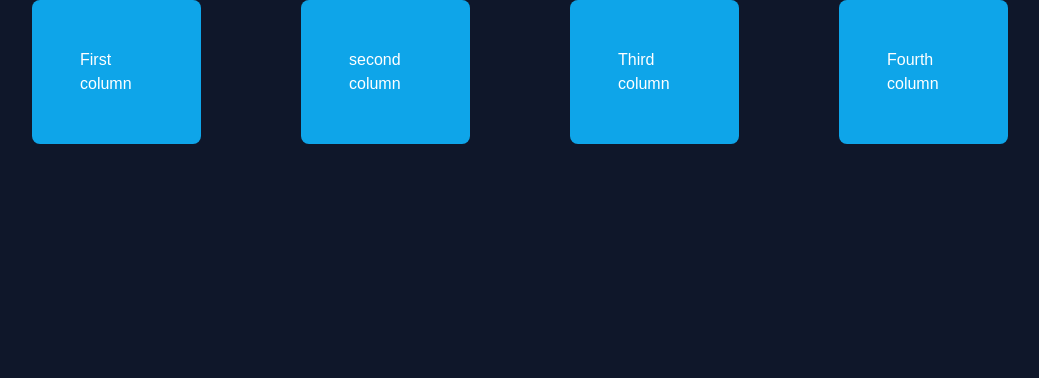
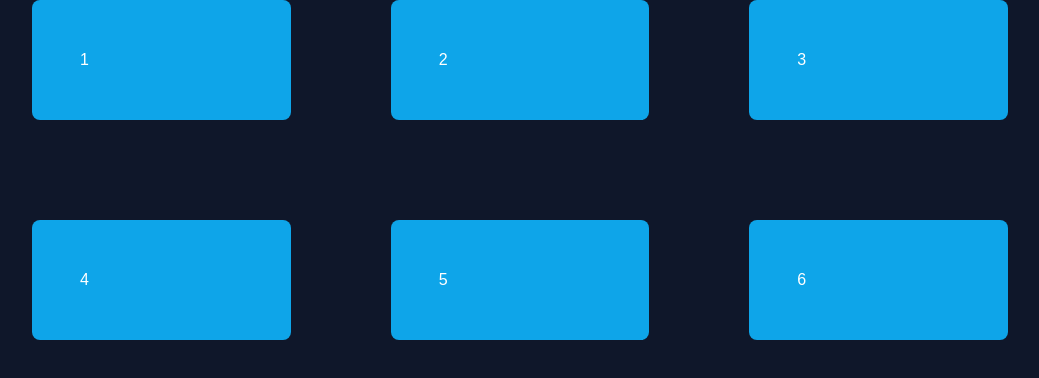
Before and after one commit to Nathan-Mwai/Learning-tailwind, a Next.js app: page / in a window 1280 px wide. Shown: the top 378 px of the page, without its empty margins (120-1159 px from the left). Built offline with nearby package versions, Linux system fonts and the light colour scheme; a web font is replaced by a local one.

Commit message:
grid with more than cols makes it look more interesting

```diff
--- a/src/app/page.tsx
+++ b/src/app/page.tsx
@@ -48,11 +48,13 @@
       {/* Grids starts here */}
       <div className="h-screen text-white Parent bg-slate-900">
         <div className="container mx-auto">
-          <div className="grid grid-cols-4 gap-1">
-            <div className="bg-sky-500 p-6 rounded-lg">First column</div>
-            <div className="bg-sky-500 p-6 rounded-lg">second column</div>
-            <div className="bg-sky-500 p-6 rounded-lg">Third column</div>
-            <div className="bg-sky-500 p-6 rounded-lg">Fourth column</div>
+          <div className="grid grid-cols-3 gap-1">
+            <div className="bg-sky-500 p-6 rounded-lg">1</div>
+            <div className="bg-sky-500 p-6 rounded-lg">2</div>
+            <div className="bg-sky-500 p-6 rounded-lg">3</div>
+            <div className="bg-sky-500 p-6 rounded-lg">4</div>
+            <div className="bg-sky-500 p-6 rounded-lg">5</div>
+            <div className="bg-sky-500 p-6 rounded-lg">6</div>
           </div>
         </div>
       </div>
```
